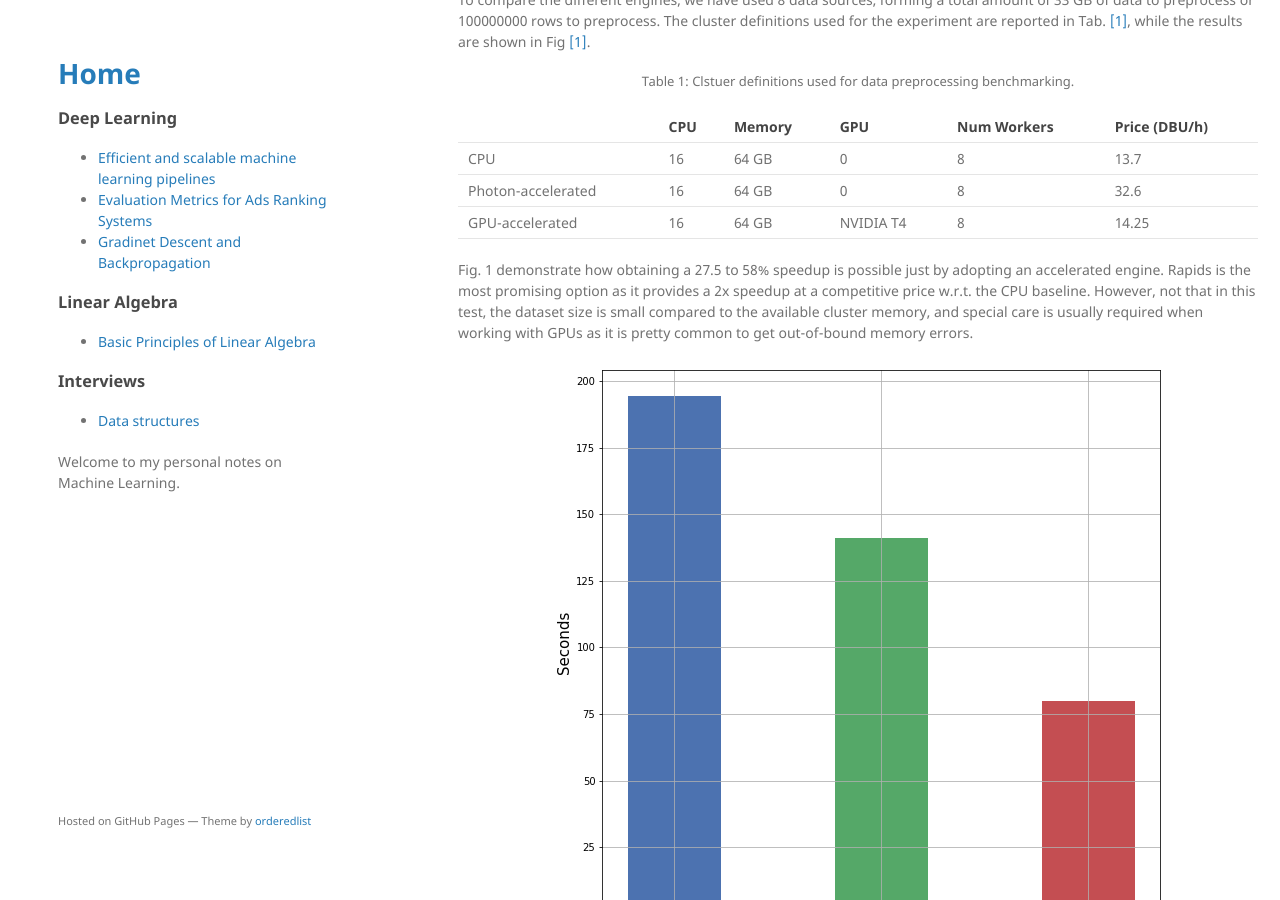
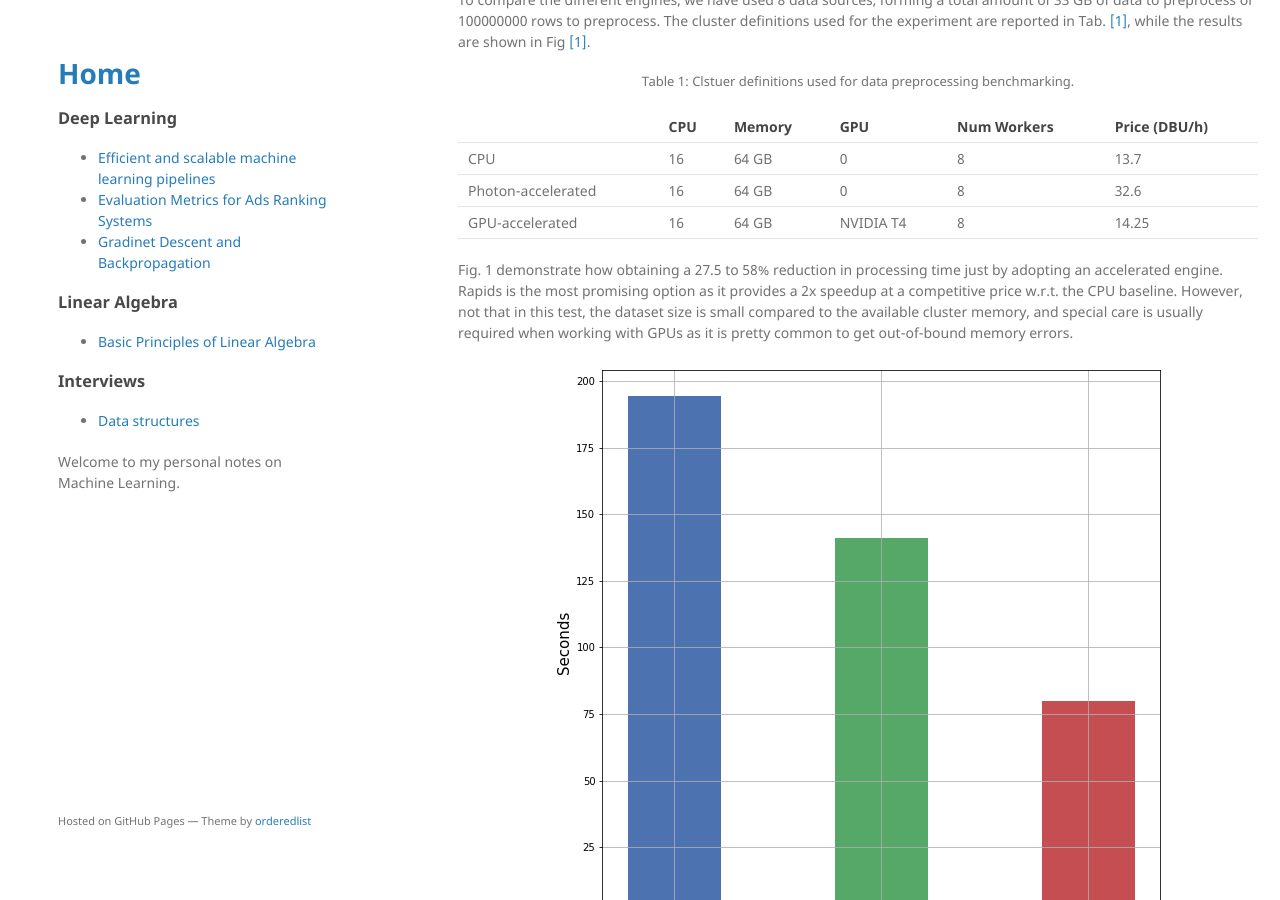
Before and after one commit to andompesta/andompesta.github.io, a Jekyll site: the page built from _posts/2022-11-13-efficent-data-preprocessing.md, in a window 1280 px wide and 900 px high, scrolled down 1004 px. Built offline with Jekyll 4.4.1, drawn with Linux system fonts in a browser that asks for light colours.

Commit message:
fix wordig exp results

```diff
--- a/_posts/2022-11-13-efficent-data-preprocessing.md
+++ b/_posts/2022-11-13-efficent-data-preprocessing.md
@@ -83,7 +83,7 @@ To compare the different engines, we have used 8 data sources, forming a total a
     </table>
 </div>
 
-Fig. 1 demonstrate how obtaining a 27.5 to 58% speedup is possible just by adopting an accelerated engine. Rapids is the most promising option as it provides a 2x speedup at a competitive price w.r.t. the CPU baseline.
+Fig. 1 demonstrate how obtaining a 27.5 to 58% reduction in processing time just by adopting an accelerated engine. Rapids is the most promising option as it provides a 2x speedup at a competitive price w.r.t. the CPU baseline.
 However, not that in this test, the dataset size is small compared to the available cluster memory, and special care is usually required when working with GPUs as it is pretty common to get out-of-bound memory errors.
 
 <div style="text-align:center;" id="fig:preprocessing_benchmark">
```
